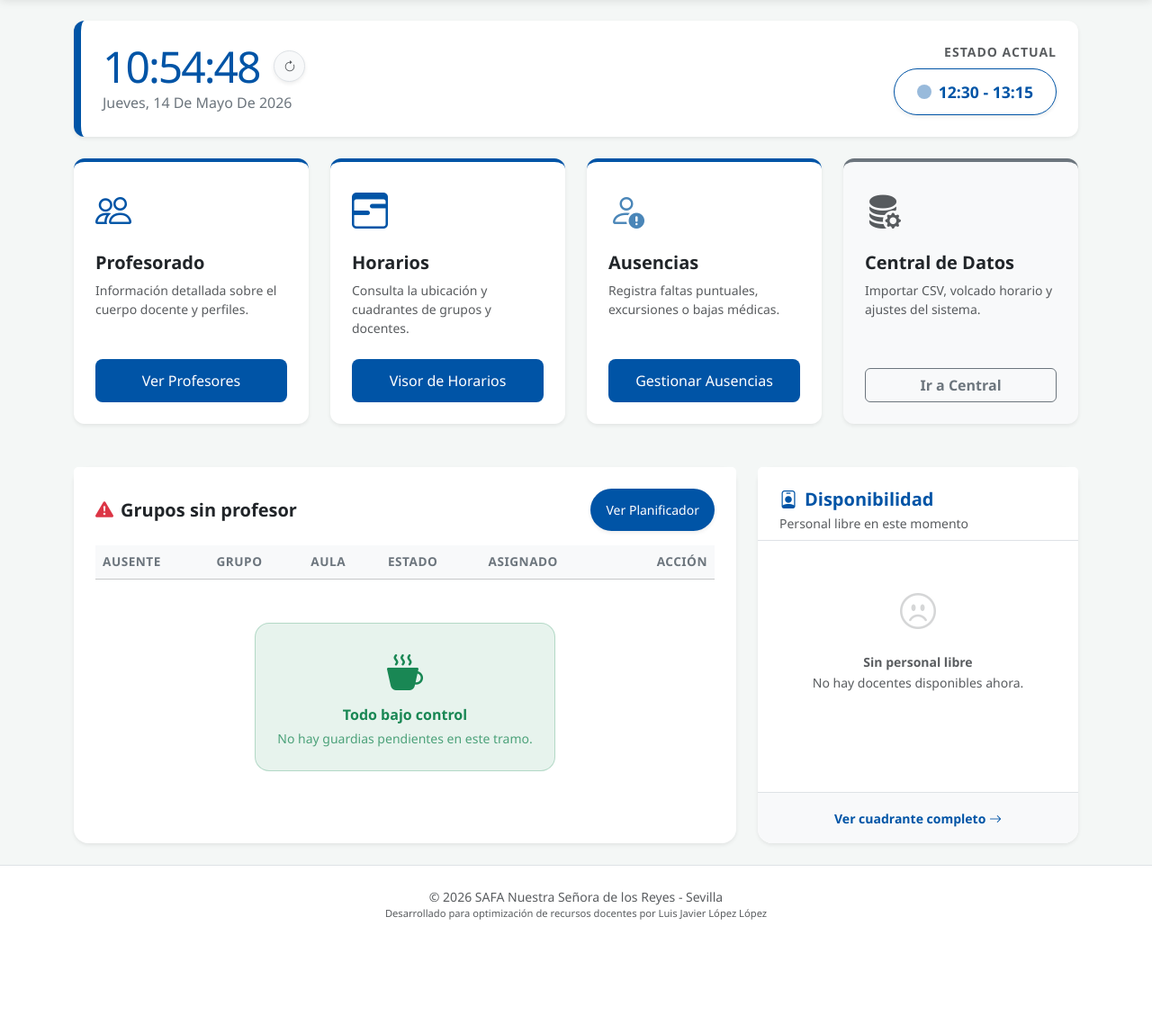
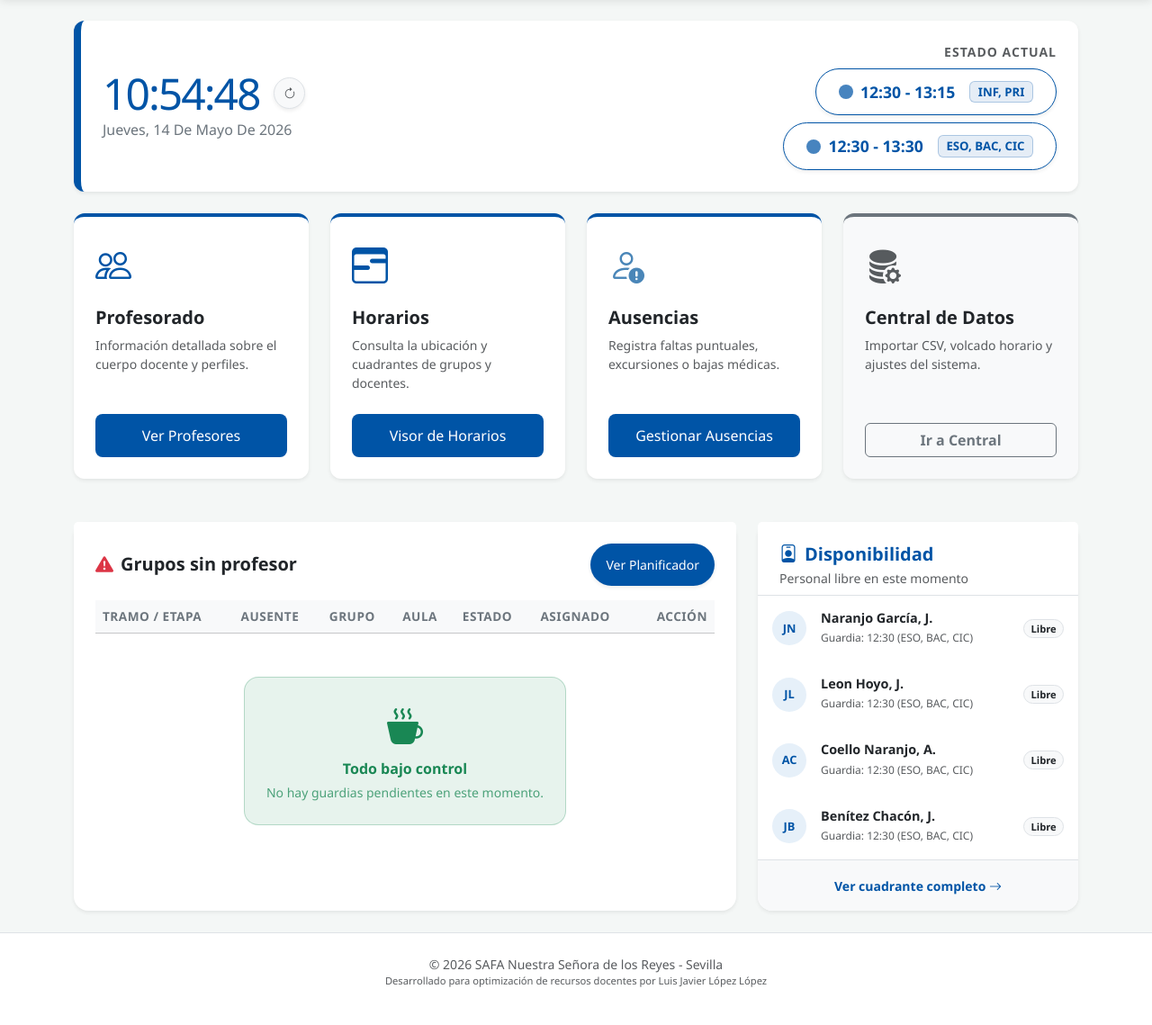
Before and after one commit to ljlopezSAFA/safa_guardias, a Django app: page / in a window 1280 px wide. Shown: the part 75-1214 px from the top of the page at 90% size. Before the commit the page ends 1097 px from the top, so only its background shows below. Run offline with Django 5.2, Linux system fonts and the light colour scheme; a user stored in the database is signed in; data comes from the database, SQL or seed files in the repository; both versions use the stored data as it was after the commit; some libraries are stand-ins or nearby versions.

Commit message:
menús de gestión

```diff
--- a/safa_guardias/models.py
+++ b/safa_guardias/models.py
@@ -91,7 +91,7 @@ class Etapa(CentroSaaSModel):
         unique_together = ['centro', 'siglas'] # Cada centro tiene sus siglas únicas
 
     def __str__(self):
-        return f"{self.siglas} - {self.centro.nombre}"
+        return f"{self.siglas}"
 
 
 class Grupo(CentroSaaSModel):
--- a/safa_guardias/views.py
+++ b/safa_guardias/views.py
@@ -30,41 +30,51 @@ def pagina_inicio(request):
     dias_map = {0: 'L', 1: 'M', 2: 'X', 3: 'J', 4: 'V', 5: 'S', 6: 'D'}
     dia_sem = dias_map[fecha_hoy.weekday()]
 
-    tramo_actual = TramoHorario.objects.filter(
+    # AÑADIDO: .prefetch_related('etapas') para optimizar la carga del ManyToMany
+    tramos_actuales = TramoHorario.objects.filter(
         centro=centro,
         dia_semana=dia_sem,
         hora_inicio__lte=hora_actual,
         hora_fin__gte=hora_actual
-    ).first()
-
-    if tramo_actual:
+    ).prefetch_related('etapas')
+
+    if tramos_actuales.exists():
         generar_guardias_del_dia(fecha_hoy, centro)
 
-    guardias_pendientes = RegistroGuardia.objects.filter(
-        centro=centro,
-        fecha=fecha_hoy,
-        tramo_horario=tramo_actual
-    ).select_related('profesor_ausente', 'grupo', 'aula') if tramo_actual else []
-
-    disponibles = obtener_profesores_disponibles(tramo_actual, fecha_hoy, centro) if tramo_actual else []
-
-    # Métrica ÚTIL: Docentes ausentes hoy
+    guardias_pendientes = []
+    if tramos_actuales.exists():
+        guardias_pendientes = RegistroGuardia.objects.filter(
+            centro=centro,
+            fecha=fecha_hoy,
+            tramo_horario__in=tramos_actuales
+        ).select_related('profesor_ausente', 'grupo', 'aula', 'tramo_horario').prefetch_related('tramo_horario__etapas')
+
+    disponibles = []
+    if tramos_actuales.exists():
+        vistos = set()
+        for tramo in tramos_actuales:
+            profes_tramo = obtener_profesores_disponibles(tramo, fecha_hoy, centro)
+            for p in profes_tramo:
+                if p.id not in vistos:
+                    p.tramo_asociado = tramo
+                    disponibles.append(p)
+                    vistos.add(p.id)
+
     docentes_ausentes_hoy = RegistroGuardia.objects.filter(
         centro=centro,
         fecha=fecha_hoy
     ).values('profesor_ausente').distinct().count()
 
     context = {
-        'tramo_actual': tramo_actual,
+        'tramos_actuales': tramos_actuales,
         'guardias_pendientes': guardias_pendientes,
         'profesores_disponibles': disponibles,
         'hora_servidor_iso': ahora.isoformat(),
-        'conteo_pendientes': len([g for g in guardias_pendientes if g.estado == 'PENT']) if tramo_actual else 0,
+        'conteo_pendientes': len([g for g in guardias_pendientes if g.estado == 'PENT']) if tramos_actuales.exists() else 0,
         'ausencias_hoy': docentes_ausentes_hoy,
     }
 
     return render(request, 'inicio.html', context)
-
 
 
 @login_required
@@ -434,17 +444,29 @@ def gestionar_baja(request, pk=None):
     titulo = "Editar Baja de Profesor" if pk else "Registrar Nueva Baja"
 
     if request.method == 'POST':
-        # ¡IMPORTANTE! Pasamos centro=centro aquí
         form = BajaProfesorForm(request.POST, instance=baja, centro=centro)
         if form.is_valid():
             obj = form.save(commit=False)
             obj.centro = centro
             obj.save()
 
+            # LIMPIEZA: Si acortamos las fechas de la baja, borramos guardias huérfanas
+            if pk:
+                if obj.fecha_fin:
+                    RegistroGuardia.objects.filter(baja_origen=obj).filter(
+                        Q(fecha__lt=obj.fecha_inicio) | Q(fecha__gt=obj.fecha_fin)
+                    ).delete()
+                else:
+                    RegistroGuardia.objects.filter(baja_origen=obj, fecha__lt=obj.fecha_inicio).delete()
+
+            # REGENERACIÓN: Si la baja afecta a hoy, generamos guardias
+            hoy = timezone.localtime(timezone.now()).date()
+            if obj.fecha_inicio <= hoy and (not obj.fecha_fin or hoy <= obj.fecha_fin):
+                generar_guardias_del_dia(hoy, centro)
+
             messages.success(request, f"Baja {'actualizada' if pk else 'registrada'} correctamente.")
             return redirect('gestion_ausencias')
     else:
-        # ¡Y AQUÍ TAMBIÉN! Para cuando cargamos el formulario vacío
         form = BajaProfesorForm(instance=baja, centro=centro)
 
     return render(request, 'formulario_ausencias.html',
@@ -455,12 +477,14 @@ def gestionar_baja(request, pk=None):
 def eliminar_baja(request, pk):
     centro = obtener_centro_usuario(request)
     baja = get_object_or_404(BajaProfesor, pk=pk, centro=centro)
+
+    # Eliminamos las guardias generadas por esta baja
     RegistroGuardia.objects.filter(baja_origen=baja).delete()
     baja.delete()
+
     messages.success(request, "Baja eliminada del sistema.")
     return redirect('gestion_ausencias')
 
-
 # --- CRUD PARA EXCURSIONES ---
 @login_required
 def gestionar_salida(request, pk=None):
@@ -469,18 +493,34 @@ def gestionar_salida(request, pk=None):
     titulo = "Editar Salida/Excursión" if pk else "Programar Nueva Salida"
 
     if request.method == 'POST':
-        # ¡Añadimos centro=centro!
         form = SalidaExcursionForm(request.POST, instance=salida, centro=centro)
         if form.is_valid():
             obj = form.save(commit=False)
             obj.centro = centro
             obj.save()
-            form.save_m2m()
+            form.save_m2m()  # Guardamos relaciones ManyToMany (vital para los grupos)
+
+            # LIMPIEZA INCONGRUENCIAS (La magia del cruce de horarios)
+            if obj.grupos_implicados.exists():
+                # Borramos cualquier guardia previa (generada por una baja, por ejemplo)
+                # que afecte a estos grupos, en estas fechas, y que se solape con las horas de la excursión.
+                RegistroGuardia.objects.filter(
+                    centro=centro,
+                    fecha__range=[obj.fecha_inicio, obj.fecha_fin],
+                    grupo__in=obj.grupos_implicados.all(),
+                    # Fórmula de solapamiento: (Inicio Tramo < Fin Excursión) Y (Fin Tramo > Inicio Excursión)
+                    tramo_horario__hora_inicio__lt=obj.hora_fin,
+                    tramo_horario__hora_fin__gt=obj.hora_inicio
+                ).delete()
+
+            # REGENERACIÓN: Si los profesores acompañantes dejan clases vacías hoy
+            hoy = timezone.localtime(timezone.now()).date()
+            if obj.fecha_inicio <= hoy <= obj.fecha_fin:
+                generar_guardias_del_dia(hoy, centro)
 
             messages.success(request, f"Excursión {'actualizada' if pk else 'programada'} correctamente.")
             return redirect('gestion_ausencias')
     else:
-        # ¡Añadimos centro=centro!
         form = SalidaExcursionForm(instance=salida, centro=centro)
 
     return render(request, 'formulario_ausencias.html',
@@ -491,8 +531,21 @@ def gestionar_salida(request, pk=None):
 def eliminar_salida(request, pk):
     centro = obtener_centro_usuario(request)
     salida = get_object_or_404(SalidaExcursion, pk=pk, centro=centro)
+
+    # Borramos las guardias creadas porque los profes se habían ido a esta excursión
     RegistroGuardia.objects.filter(excursion_origen=salida).delete()
+
+    # Comprobamos si la excursión era hoy antes de borrarla
+    hoy = timezone.localtime(timezone.now()).date()
+    era_hoy = salida.fecha_inicio <= hoy <= salida.fecha_fin
+
     salida.delete()
+
+    # REGENERACIÓN: Al cancelar la excursión, los grupos y profesores vuelven.
+    # Regeneramos por si hay bajas pendientes de cubrir en esos grupos.
+    if era_hoy:
+        generar_guardias_del_dia(hoy, centro)
+
     messages.success(request, "Salida/Excursión cancelada y eliminada.")
     return redirect('gestion_ausencias')
 
@@ -547,23 +600,35 @@ def gestion_ausencias(request):
 
 # --- CRUD PARA AUSENCIAS PUNTUALES ---
 @login_required
-@login_required
 def gestionar_ausencia_puntual(request, pk=None):
     centro = obtener_centro_usuario(request)
     ausencia = get_object_or_404(AusenciaPuntual, pk=pk, centro=centro) if pk else None
 
     if request.method == 'POST':
-        # ¡Añadimos centro=centro!
         form = AusenciaPuntualForm(request.POST, instance=ausencia, centro=centro)
         if form.is_valid():
             obj = form.save(commit=False)
             obj.centro = centro
             obj.save()
 
+            # LIMPIEZA: Si ha cambiado la fecha o las horas en la edición
+            if pk:
+                # Borramos las guardias de otra fecha
+                RegistroGuardia.objects.filter(ausencia_origen=obj).exclude(fecha=obj.fecha).delete()
+                # Borramos las guardias que ya no entran en el nuevo rango horario
+                RegistroGuardia.objects.filter(ausencia_origen=obj).exclude(
+                    tramo_horario__hora_inicio__lt=obj.hora_fin,
+                    tramo_horario__hora_fin__gt=obj.hora_inicio
+                ).delete()
+
+            # REGENERACIÓN: Si la ausencia es para hoy
+            hoy = timezone.localtime(timezone.now()).date()
+            if obj.fecha == hoy:
+                generar_guardias_del_dia(hoy, centro)
+
             messages.success(request, "Ausencia puntual registrada.")
             return redirect('gestion_ausencias')
     else:
-        # ¡Añadimos centro=centro!
         form = AusenciaPuntualForm(instance=ausencia, centro=centro)
 
     return render(request, 'formulario_ausencias.html', {
@@ -578,8 +643,10 @@ def gestionar_ausencia_puntual(request, pk=None):
 def eliminar_ausencia_puntual(request, pk):
     centro = obtener_centro_usuario(request)
     ap = get_object_or_404(AusenciaPuntual, pk=pk, centro=centro)
+
     RegistroGuardia.objects.filter(ausencia_origen=ap).delete()
     ap.delete()
+
     messages.success(request, "Ausencia puntual cancelada y eliminada.")
     return redirect('gestion_ausencias')
 
--- a/templates/inicio.html
+++ b/templates/inicio.html
@@ -4,6 +4,7 @@
     <main class="container py-4">
 
         <div class="dashboard-header p-4 mb-4 shadow-sm d-flex flex-column flex-md-row justify-content-between align-items-center">
+
             <div class="d-flex flex-column align-items-center align-items-md-start mb-4 mb-md-0">
                 <div class="d-flex align-items-center gap-3">
                     <div class="clock-time" id="realtime-clock">--:--:--</div>
@@ -17,12 +18,34 @@
             <div class="text-center text-md-end">
                 <p class="mb-2 text-muted text-uppercase small fw-bold" style="letter-spacing: 1px;">Estado Actual</p>
 
-                {% if tramo_actual %}
-                    <div class="slot-badge shadow-sm bg-white border border-primary">
-                        <div class="d-flex align-items-center gap-2">
-                            <span class="spinner-grow spinner-grow-sm text-primary" role="status" aria-hidden="true"></span>
-                            <span class="text-primary fw-bold">{{ tramo_actual.hora_inicio|time:"H:i" }} - {{ tramo_actual.hora_fin|time:"H:i" }}</span>
-                        </div>
+                {% if tramos_actuales %}
+                    <div class="d-flex flex-column gap-2 align-items-center align-items-md-end">
+                        {% for tramo in tramos_actuales %}
+
+                            {% if tramo.es_recreo %}
+                                <div class="slot-badge shadow-sm bg-white border" style="border-color: #fd7e14 !important;">
+                                    <div class="d-flex align-items-center gap-2">
+                                        <i class="bi bi-cup-hot-fill" style="color: #fd7e14; font-size: 1.2rem;"></i>
+                                        <span class="fw-bold" style="color: #fd7e14;">{{ tramo.hora_inicio|time:"H:i" }} - {{ tramo.hora_fin|time:"H:i" }}</span>
+                                        <span class="badge ms-2" style="background-color: #fd7e14; color: white;">
+                                            {% for etapa in tramo.etapas.all %}{{ etapa }}{% if not forloop.last %}, {% endif %}{% empty %}Recreo{% endfor %}
+                                        </span>
+                                    </div>
+                                </div>
+
+                            {% else %}
+                                <div class="slot-badge shadow-sm bg-white border border-primary">
+                                    <div class="d-flex align-items-center gap-2">
+                                        <span class="spinner-grow spinner-grow-sm text-primary" role="status" aria-hidden="true" style="animation-duration: 2.5s;"></span>
+                                        <span class="text-primary fw-bold">{{ tramo.hora_inicio|time:"H:i" }} - {{ tramo.hora_fin|time:"H:i" }}</span>
+                                        <span class="badge bg-primary bg-opacity-10 text-primary border border-primary border-opacity-25 ms-2">
+                                            {% for etapa in tramo.etapas.all %}{{ etapa }}{% if not forloop.last %}, {% endif %}{% empty %}Clase{% endfor %}
+                                        </span>
+                                    </div>
+                                </div>
+                            {% endif %}
+
+                        {% endfor %}
                     </div>
                 {% else %}
                     <div class="slot-badge inactive shadow-sm border-0">
@@ -34,7 +57,6 @@
         </div>
 
         <div class="row g-4 mb-5">
-
             <div class="col-xl-3 col-md-6">
                 <div class="card card-action shadow-sm p-4 h-100" style="border-top-color: var(--safa-blue);">
                     <div class="d-flex justify-content-between align-items-start mb-2">
@@ -83,7 +105,6 @@
                     <a href="{% url 'centro_datos' %}" class="btn btn-outline-secondary w-100 mt-auto fw-bold">Ir a Central</a>
                 </div>
             </div>
-
         </div>
 
         <div class="row g-4">
@@ -109,6 +130,7 @@
                             <table class="table table-hover align-middle table-panel">
                                 <thead class="table-light">
                                 <tr>
+                                    <th>Tramo / Etapa</th>
                                     <th>Ausente</th>
                                     <th>Grupo</th>
                                     <th>Aula</th>
@@ -120,6 +142,14 @@
                                 <tbody>
                                 {% for g in guardias_pendientes %}
                                     <tr>
+                                        <td>
+                                            <div class="d-flex flex-column align-items-start">
+                                                <span class="badge bg-light text-dark border mb-1"><i class="bi bi-clock me-1"></i>{{ g.tramo_horario.hora_inicio|time:"H:i" }}</span>
+                                                <small class="text-muted" style="font-size: 0.7rem;">
+                                                    {% for etapa in g.tramo_horario.etapas.all %}{{ etapa }}{% if not forloop.last %}, {% endif %}{% endfor %}
+                                                </small>
+                                            </div>
+                                        </td>
                                         <td class="fw-bold text-dark">{{ g.profesor_ausente.apellidos }}, {{ g.profesor_ausente.nombre|slice:":1" }}.</td>
                                         <td>{{ g.grupo.nombre }}</td>
                                         <td><span class="badge bg-light text-dark border"><i class="bi bi-door-open me-1"></i>{{ g.aula.abrev }}</span></td>
@@ -143,13 +173,13 @@
                                     </tr>
                                 {% empty %}
                                     <tr>
-                                        <td colspan="6" class="text-center py-5 border-0">
+                                        <td colspan="7" class="text-center py-5 border-0">
                                             <div class="p-4 rounded-4 bg-success bg-opacity-10 d-inline-block border border-success border-opacity-25">
                                                 <i class="bi bi-cup-hot-fill fs-1 text-success d-block mb-2"></i>
                                                 <h6 class="fw-bold text-success mb-1">Todo bajo control</h6>
                                                 <span class="text-success opacity-75 small">
-                                                    {% if tramo_actual %}
-                                                        No hay guardias pendientes en este tramo.
+                                                    {% if tramos_actuales %}
+                                                        No hay guardias pendientes en este momento.
                                                     {% else %}
                                                         No hay actividad lectiva en este momento.
                                                     {% endif %}
@@ -185,7 +215,9 @@
                                         </div>
                                         <div>
                                             <h6 class="mb-0 fw-bold" style="font-size: 0.9rem;">{{ profe.apellidos }}, {{ profe.nombre|slice:":1" }}.</h6>
-                                            <small class="text-muted" style="font-size: 0.75rem;">Guardia</small>
+                                            <small class="text-muted" style="font-size: 0.75rem;">Guardia: {{ profe.tramo_asociado.hora_inicio|time:"H:i" }}
+                                                ({% for etapa in profe.tramo_asociado.etapas.all %}{{ etapa }}{% if not forloop.last %}, {% endif %}{% endfor %})
+                                            </small>
                                         </div>
                                     </div>
 
```
Also changed, not shown: db.sqlite3.
